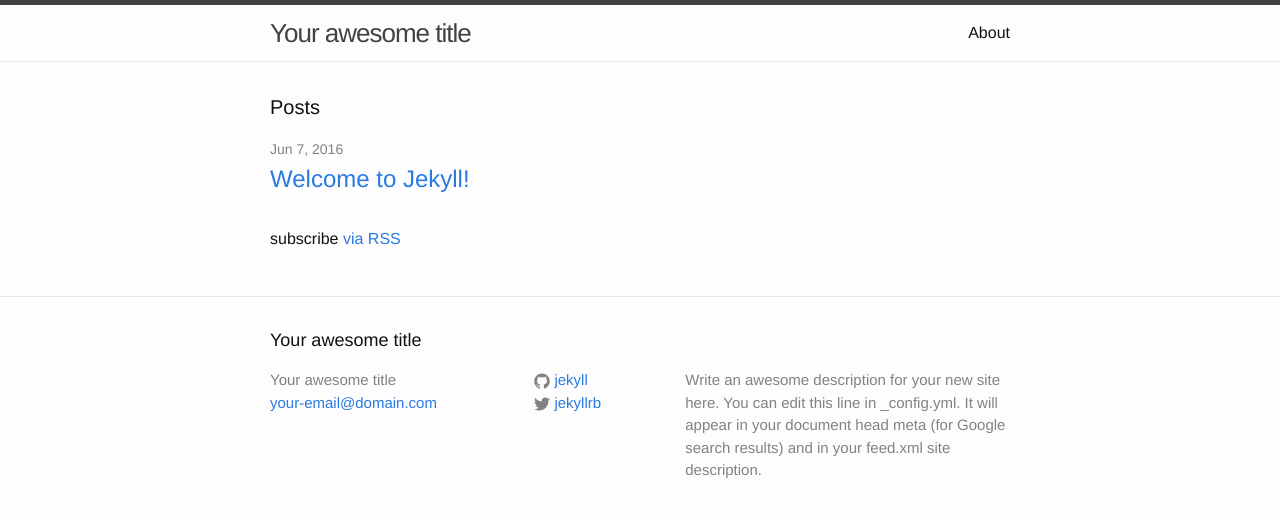
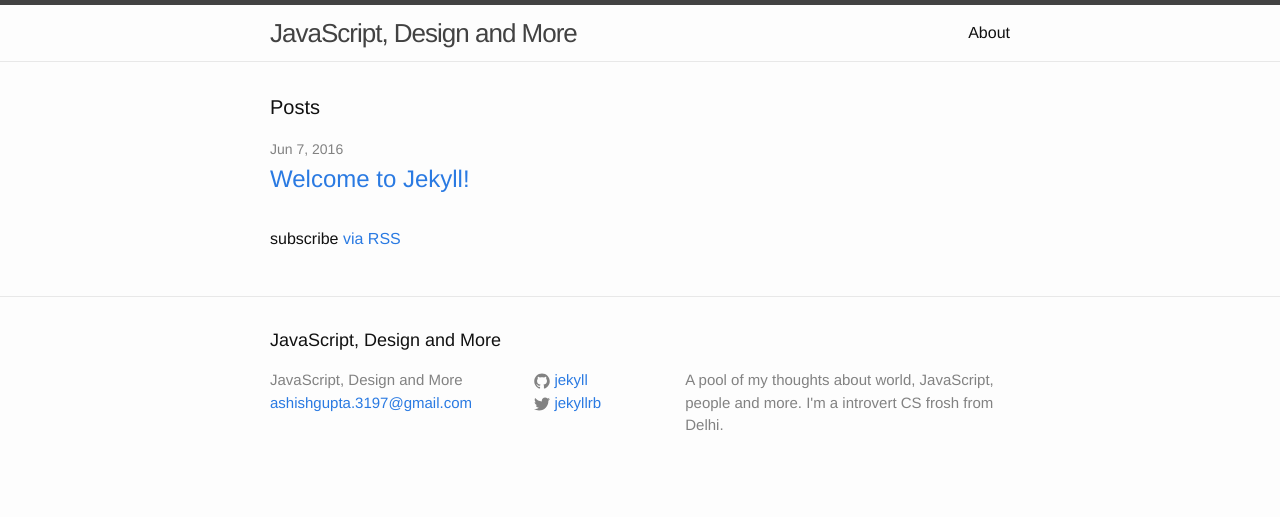
Before and after one commit to thinker3197/ink, a Jekyll site: the page built from index.html, in a window 1280 px wide. Shown: the top 517 px of the page. Built offline with Jekyll 4.4.1, drawn with Linux system fonts in a browser that asks for light colours.

Commit message:
Setting up

```diff
--- a/_config.yml
+++ b/_config.yml
@@ -6,14 +6,13 @@
 # 'jekyll serve'. If you change this file, please restart the server process.
 
 # Site settings
-title: Your awesome title
-email: your-email@domain.com
+title: JavaScript, Design and More
+email: ashishgupta.3197@gmail.com
 description: > # this means to ignore newlines until "baseurl:"
-  Write an awesome description for your new site here. You can edit this
-  line in _config.yml. It will appear in your document head meta (for
-  Google search results) and in your feed.xml site description.
+  A pool of my thoughts about world, JavaScript, people and
+  more. I'm a introvert CS frosh from Delhi.
 baseurl: "" # the subpath of your site, e.g. /blog
-url: "http://yourdomain.com" # the base hostname & protocol for your site
+url: "http://thinker3197.github.io/" # the base hostname & protocol for your site
 twitter_username: jekyllrb
 github_username:  jekyll
 
```
